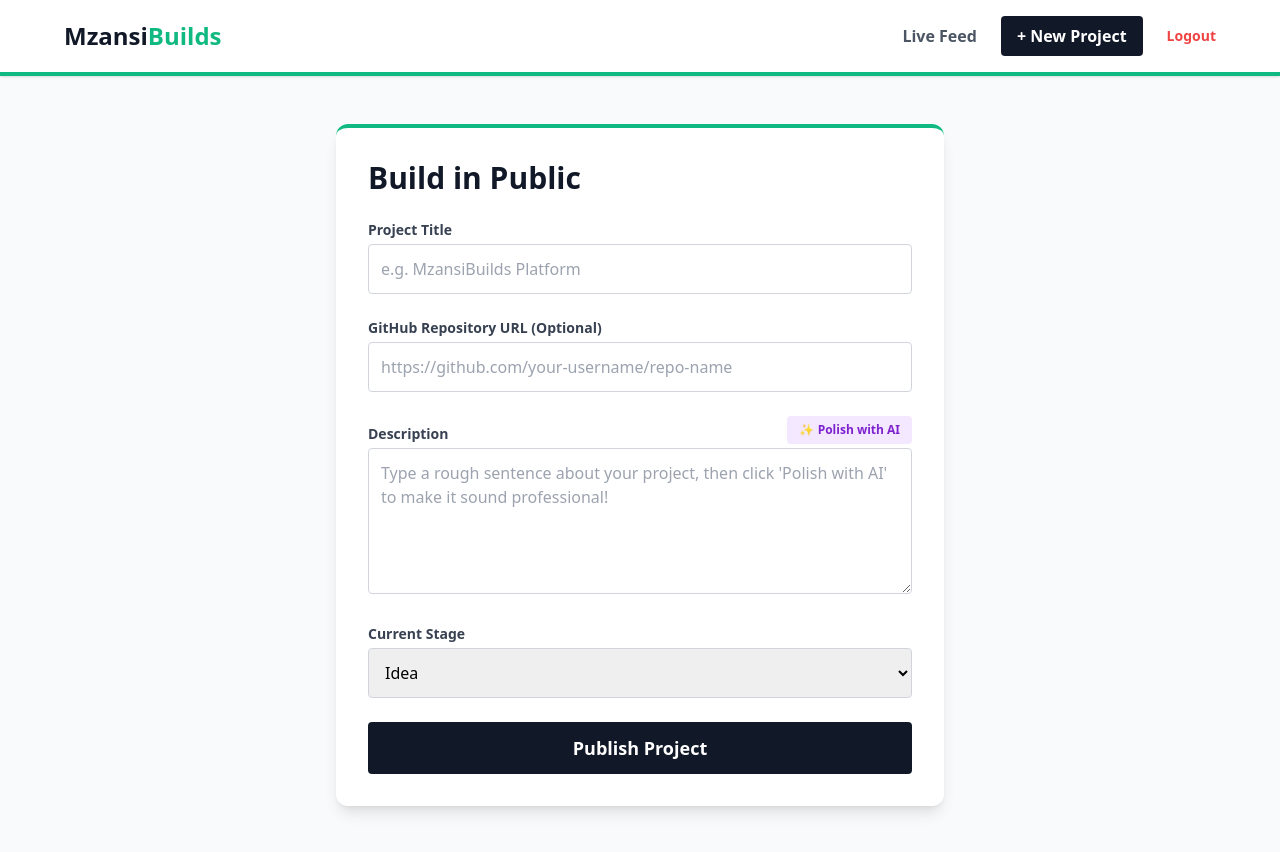
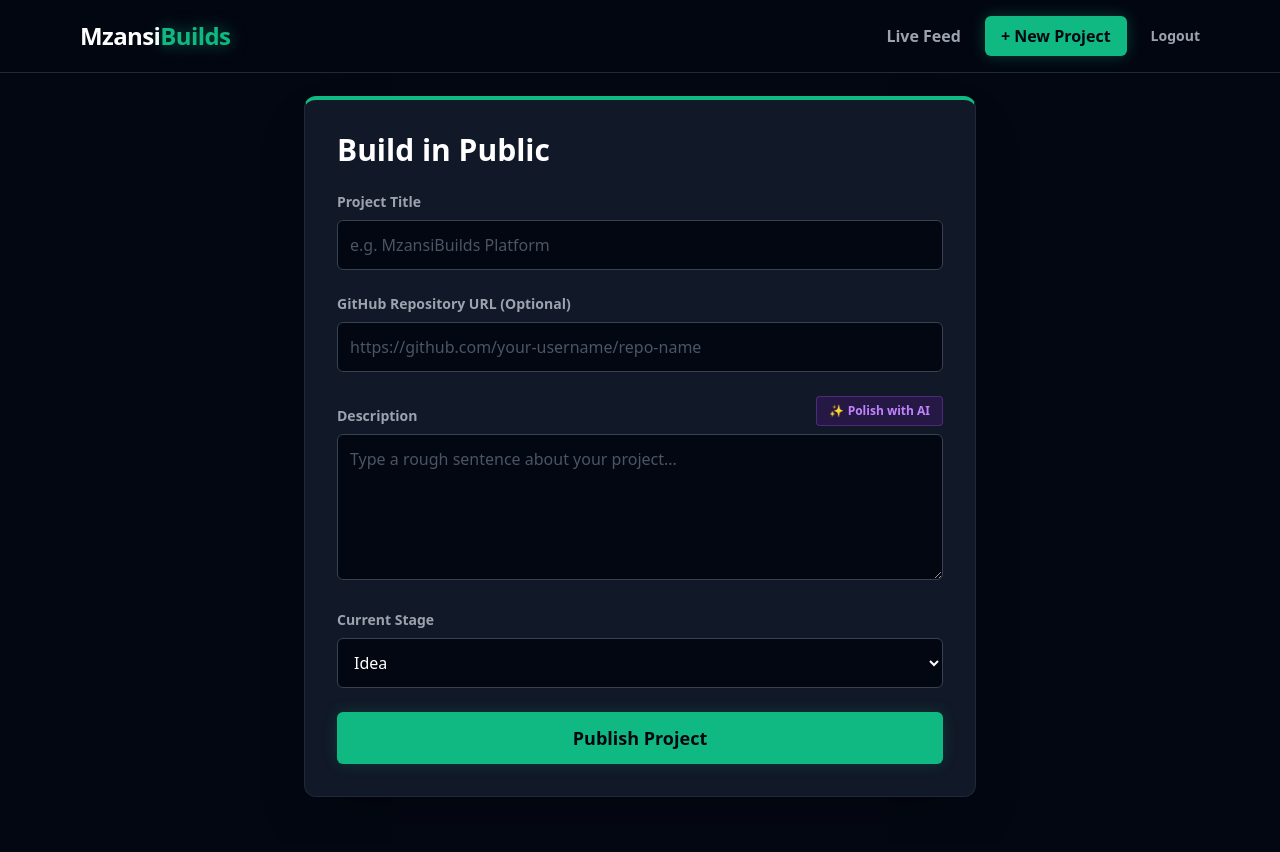
Before and after one commit to Raihan-Mohd/mzansibuilds, a Vue app in the folder frontend/: page /create in a window 1280 px wide. Built offline with nearby package versions, Linux system fonts and the light colour scheme; no server answers; sample sign-in values are in the browser's storage.

Commit message:
style: completed dark mode overhaul for global UI and core views

```diff
--- a/frontend/src/App.vue
+++ b/frontend/src/App.vue
@@ -24,29 +24,29 @@ const handleLogout = async () => {
 </script>
 
 <template>
-  <div class="min-h-screen bg-mzansi-light font-sans flex flex-col">
+  <div class="min-h-screen font-sans flex flex-col relative">
 
-    <nav class="bg-white shadow border-b-4 border-mzansi-green p-4">
-      <div class="max-w-6xl mx-auto flex justify-between items-center">
+    <nav class="fixed w-full z-50 bg-mzansi-dark/80 backdrop-blur-md border-b border-gray-800">
+      <div class="max-w-6xl mx-auto flex justify-between items-center p-4">
 
-        <RouterLink to="/" class="text-2xl font-extrabold text-mzansi-dark">
-          Mzansi<span class="text-mzansi-green">Builds</span>
+        <RouterLink to="/" class="text-2xl font-extrabold text-white tracking-tight">
+          Mzansi<span class="text-mzansi-green drop-shadow-[0_0_8px_rgba(16,185,129,0.5)]">Builds</span>
         </RouterLink>
 
         <div class="flex items-center space-x-6 font-semibold">
-          <RouterLink to="/feed" class="text-gray-600 hover:text-mzansi-green transition">Live Feed</RouterLink>
+          <RouterLink to="/feed" class="text-gray-400 hover:text-white transition-colors">Live Feed</RouterLink>
 
           <template v-if="currentUser">
-            <RouterLink to="/create" class="bg-mzansi-dark text-white px-4 py-2 rounded hover:bg-mzansi-green transition">
+            <RouterLink to="/create" class="bg-mzansi-green text-mzansi-dark px-4 py-2 rounded-md hover:bg-emerald-400 shadow-[0_0_15px_rgba(16,185,129,0.3)] hover:shadow-[0_0_20px_rgba(16,185,129,0.5)] transition-all">
               + New Project
             </RouterLink>
-            <button @click="handleLogout" class="text-sm font-bold text-red-500 hover:underline">
+            <button @click="handleLogout" class="text-sm font-bold text-gray-400 hover:text-red-400 transition-colors">
               Logout
             </button>
           </template>
 
           <template v-else>
-            <RouterLink to="/login" class="bg-mzansi-green text-white px-4 py-2 rounded hover:bg-mzansi-dark transition">
+            <RouterLink to="/login" class="border border-mzansi-green text-mzansi-green px-4 py-2 rounded-md hover:bg-mzansi-green hover:text-mzansi-dark transition-all">
               Log In
             </RouterLink>
           </template>
@@ -55,7 +55,7 @@ const handleLogout = async () => {
       </div>
     </nav>
 
-    <main class="flex-grow p-4">
+    <main class="flex-grow pt-24 pb-12 px-4">
       <RouterView v-slot="{ Component }">
         <transition name="fade-slide" mode="out-in">
           <component :is="Component" />
--- a/frontend/src/assets/main.css
+++ b/frontend/src/assets/main.css
@@ -1,3 +1,9 @@
 @tailwind base;
 @tailwind components;
 @tailwind utilities;
+
+@layer base {
+  body {
+    @apply bg-mzansi-dark text-gray-200 antialiased selection:bg-mzansi-green selection:text-white;
+  }
+}
--- a/frontend/src/views/CelebrationView.vue
+++ b/frontend/src/views/CelebrationView.vue
@@ -19,17 +19,25 @@ onMounted(() => {
 </script>
 
 <template>
-  <div class="min-h-[80vh] flex items-center justify-center bg-mzansi-light">
-    <div class="bg-white p-12 rounded-2xl shadow-xl border-t-8 border-mzansi-green text-center max-w-2xl">
-      <h1 class="text-5xl font-extrabold text-mzansi-dark mb-4">
-        You <span class="text-mzansi-green">Shipped</span> It! 🚀
+  <div class="min-h-[70vh] flex items-center justify-center">
+
+    <div class="bg-mzansi-card p-12 rounded-2xl shadow-[0_0_40px_rgba(16,185,129,0.15)] border border-gray-800 border-t-8 border-t-mzansi-green text-center max-w-2xl relative overflow-hidden">
+
+      <div class="absolute inset-0 bg-gradient-to-b from-mzansi-green/5 to-transparent pointer-events-none"></div>
+
+      <h1 class="text-5xl font-extrabold text-white mb-4 relative z-10">
+        You <span class="text-mzansi-green drop-shadow-[0_0_10px_rgba(16,185,129,0.5)]">Shipped</span> It! 🚀
       </h1>
-      <p class="text-xl text-gray-600 font-semibold mb-8">
+
+      <p class="text-xl text-gray-400 font-medium mb-10 relative z-10">
         Welcome to the Celebration Wall. This is where Mzansi developers come to celebrate shipping real code to the real world.
       </p>
-      <RouterLink to="/feed" class="bg-mzansi-dark text-white font-bold py-3 px-8 rounded-full hover:bg-mzansi-green transition duration-300">
+
+      <RouterLink to="/feed" class="inline-block bg-mzansi-green text-mzansi-dark font-bold py-3 px-8 rounded-full hover:bg-emerald-400 shadow-[0_0_15px_rgba(16,185,129,0.3)] transition-all duration-300 relative z-10">
         Back to the Feed
       </RouterLink>
+
     </div>
+
   </div>
 </template>
--- a/frontend/src/views/CreateView.vue
+++ b/frontend/src/views/CreateView.vue
@@ -66,53 +66,53 @@ const submitProject = async () => {
 </script>
 
 <template>
-  <div class="p-8 max-w-2xl mx-auto">
-    <div class="bg-white p-8 rounded-xl shadow-lg border-t-4 border-mzansi-green">
-      <h1 class="text-3xl font-extrabold text-mzansi-dark mb-6">Build in Public</h1>
+  <div class="max-w-2xl mx-auto">
+    <div class="bg-mzansi-card p-8 rounded-xl shadow-2xl border border-gray-800 border-t-4 border-t-mzansi-green">
+      <h1 class="text-3xl font-extrabold text-white mb-6">Build in Public</h1>
 
       <form @submit.prevent="submitProject" class="space-y-6">
 
         <div>
-          <label class="block text-sm font-semibold text-gray-700 mb-1">Project Title</label>
+          <label class="block text-sm font-semibold text-gray-400 mb-2">Project Title</label>
           <input v-model="title" type="text" required
-                 class="w-full p-3 border border-gray-300 rounded focus:ring-2 focus:ring-mzansi-green outline-none transition"
+                 class="w-full p-3 bg-mzansi-dark border border-gray-700 text-white rounded-md focus:ring-2 focus:ring-mzansi-green focus:border-transparent outline-none transition-all placeholder-gray-600"
                  placeholder="e.g. MzansiBuilds Platform">
         </div>
 
         <div>
-          <label class="block text-sm font-semibold text-gray-700 mb-1">GitHub Repository URL (Optional)</label>
+          <label class="block text-sm font-semibold text-gray-400 mb-2">GitHub Repository URL (Optional)</label>
           <input v-model="githubUrl" type="url"
-                 class="w-full p-3 border border-gray-300 rounded focus:ring-2 focus:ring-mzansi-green outline-none transition"
+                 class="w-full p-3 bg-mzansi-dark border border-gray-700 text-white rounded-md focus:ring-2 focus:ring-mzansi-green focus:border-transparent outline-none transition-all placeholder-gray-600"
                  placeholder="https://github.com/your-username/repo-name">
         </div>
 
         <div>
-          <div class="flex justify-between items-end mb-1">
-            <label class="block text-sm font-semibold text-gray-700">Description</label>
+          <div class="flex justify-between items-end mb-2">
+            <label class="block text-sm font-semibold text-gray-400">Description</label>
             <button @click.prevent="polishPitch" :disabled="isPolishing"
-                    class="text-xs bg-purple-100 text-purple-700 font-bold px-3 py-1.5 rounded hover:bg-purple-200 transition disabled:opacity-50 flex items-center gap-1">
+                    class="text-xs bg-purple-900/30 text-purple-400 border border-purple-500/30 font-bold px-3 py-1.5 rounded hover:bg-purple-900/50 hover:text-purple-300 transition-all disabled:opacity-50 flex items-center gap-1">
               <span>✨</span>
               {{ isPolishing ? 'Polishing...' : 'Polish with AI' }}
             </button>
           </div>
           <textarea v-model="description" required rows="5"
-                    class="w-full p-3 border border-gray-300 rounded focus:ring-2 focus:ring-purple-400 outline-none transition"
-                    placeholder="Type a rough sentence about your project, then click 'Polish with AI' to make it sound professional!"></textarea>
+                    class="w-full p-3 bg-mzansi-dark border border-gray-700 text-white rounded-md focus:ring-2 focus:ring-purple-500 focus:border-transparent outline-none transition-all placeholder-gray-600"
+                    placeholder="Type a rough sentence about your project..."></textarea>
         </div>
 
         <div>
-          <label class="block text-sm font-semibold text-gray-700 mb-1">Current Stage</label>
+          <label class="block text-sm font-semibold text-gray-400 mb-2">Current Stage</label>
           <select v-model="stage"
-                  class="w-full p-3 border border-gray-300 rounded focus:ring-2 focus:ring-mzansi-green outline-none transition">
-            <option>Idea</option>
-            <option>Prototyping</option>
-            <option>Development</option>
-            <option>Testing</option>
+                  class="w-full p-3 bg-mzansi-dark border border-gray-700 text-white rounded-md focus:ring-2 focus:ring-mzansi-green focus:border-transparent outline-none transition-all">
+            <option class="bg-mzansi-dark text-white">Idea</option>
+            <option class="bg-mzansi-dark text-white">Prototyping</option>
+            <option class="bg-mzansi-dark text-white">Development</option>
+            <option class="bg-mzansi-dark text-white">Testing</option>
           </select>
         </div>
 
         <button type="submit"
-                class="w-full bg-mzansi-dark text-white font-bold text-lg py-3 rounded hover:bg-mzansi-green transition duration-300">
+                class="w-full bg-mzansi-green text-mzansi-dark font-extrabold text-lg py-3 rounded-md hover:bg-emerald-400 shadow-[0_0_15px_rgba(16,185,129,0.2)] hover:shadow-[0_0_25px_rgba(16,185,129,0.4)] transition-all duration-300 mt-4">
           Publish Project
         </button>
 
--- a/frontend/src/views/HomeView.vue
+++ b/frontend/src/views/HomeView.vue
@@ -1,5 +1,22 @@
 <template>
-  <div class="p-8 text-center">
-    <h1 class="text-4xl font-bold text-mzansi-green">🏠 Home Page</h1>
+  <div class="flex flex-col items-center justify-center min-h-[70vh] text-center px-4">
+
+    <h1 class="text-5xl md:text-7xl font-extrabold text-white mb-6 tracking-tight">
+      Build in <span class="text-transparent bg-clip-text bg-gradient-to-r from-mzansi-green to-emerald-300 drop-shadow-[0_0_15px_rgba(16,185,129,0.5)]">Public</span>
+    </h1>
+
+    <p class="text-xl text-gray-400 mb-10 max-w-2xl font-medium leading-relaxed">
+      The premier platform for Mzansi developers to pitch ideas, find collaborators, and ship real code.
+    </p>
+
+    <div class="flex flex-col sm:flex-row space-y-4 sm:space-y-0 sm:space-x-6">
+      <RouterLink to="/create" class="bg-mzansi-green text-mzansi-dark font-extrabold text-lg px-8 py-4 rounded-full hover:bg-emerald-400 shadow-[0_0_15px_rgba(16,185,129,0.3)] hover:shadow-[0_0_25px_rgba(16,185,129,0.6)] transition-all duration-300">
+        Start Building
+      </RouterLink>
+      <RouterLink to="/feed" class="bg-mzansi-card border border-gray-700 text-white font-bold text-lg px-8 py-4 rounded-full hover:border-mzansi-green hover:bg-gray-800 transition-all duration-300">
+        Explore Feed
+      </RouterLink>
+    </div>
+
   </div>
 </template>
--- a/frontend/tailwind.config.js
+++ b/frontend/tailwind.config.js
@@ -7,11 +7,9 @@ export default {
   theme: {
     extend: {
       colors: {
-        mzansi: {
-          green: '#10b981',
-          dark: '#111827',
-          light: '#f9fafb'
-        }
+        'mzansi-green': '#10b981',
+        'mzansi-dark': '#030712',
+        'mzansi-card': '#111827',
       }
     },
   },
```
Also changed, not shown: frontend/src/views/FeedView.vue (+14 -9 lines), frontend/src/views/LoginView.vue (+16 -16 lines), 1 other file (tests, documents, lock files or other folders).
